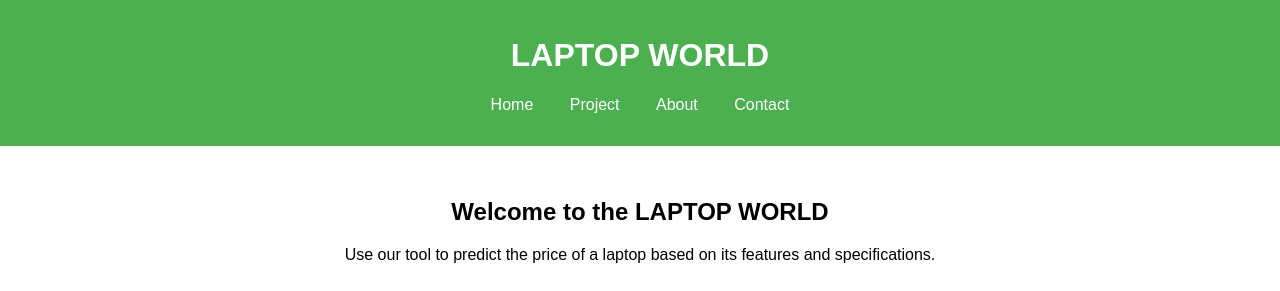
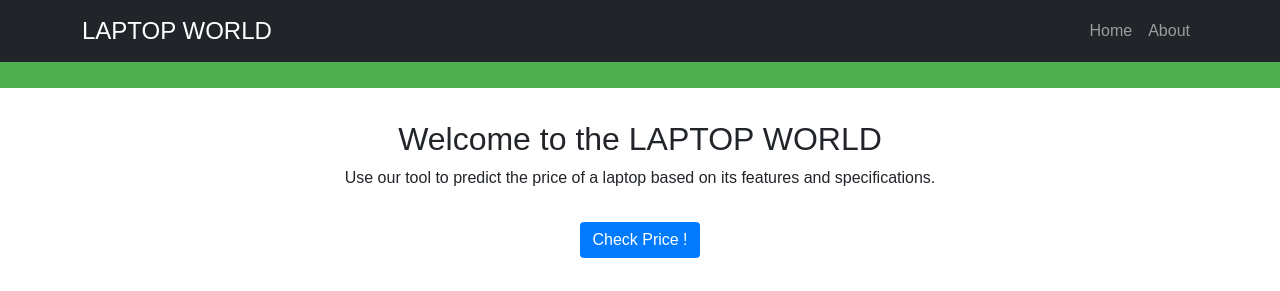
Before and after one commit to KeshavMaheshwari21/Python-DS, a Flask app: page / in a window 1280 px wide. Shown: the top 291 px of the page. Run offline with Flask 3, Linux system fonts and the light colour scheme; parts of the project's set-up code (start-up, migrations or seed data) failed here and were passed over; some libraries are stand-ins or nearby versions.

Commit message:
Update home.html

```diff
--- a/Projects/Laptop Price Predictation/templates/home.html
+++ b/Projects/Laptop Price Predictation/templates/home.html
@@ -1,10 +1,15 @@
 <!DOCTYPE html>
 <html lang="en">
+
 <head>
     <meta charset="UTF-8">
     <meta name="viewport" content="width=device-width, initial-scale=1.0">
-    <title>Laptop Price Predictor</title>
-</head>
+    <title>Project</title>
+    <link href="https://cdn.jsdelivr.net/npm/bootstrap@5.1.3/dist/css/bootstrap.min.css" rel="stylesheet"
+        integrity="sha384-1BmE4kWBq78iYhFldvKuhfTAU6auU8tT94WrHftjDbrCEXSU1oBoqyl2QvZ6jIW3" crossorigin="anonymous">
+    <link rel="stylesheet" href="https://cdnjs.cloudflare.com/ajax/libs/font-awesome/6.1.1/css/all.min.css"
+        integrity="sha512-KfkfwYDsLkIlwQp6LFnl8zNdLGxu9YAA1QvwINks4PhcElQSvqcyVLLD9aMhXd13uQjoXtEKNosOWaZqXgel0g=="
+        crossorigin="anonymous" referrerpolicy="no-referrer" />
     <style>
         body {
             font-family: Arial, sans-serif;
@@ -20,36 +25,66 @@ header {
             text-align: center;
         }
 
-nav ul {
-    list-style: none;
-    padding: 0;
+        nav {
+            background-color: #4CAF50;
+            color: white;
         }
 
-nav ul li {
-    display: inline;
-    margin: 0 1em;
+        .navbar-brand {
+            font-size: 1.5rem;
         }
 
-nav ul li a {
-    color: white;
-    text-decoration: none;
+        footer {
+            background-color: #f1f1f1;
+            text-align: center;
+            padding: 1em;
+            position: relative;
+            width: 100%;
+            bottom: 0;
         }
 
-main {
-    padding: 2em;
+        .form-container {
+            margin: 2em auto;
+            max-width: 900px;
+        }
+
+        .form-label {
+            font-weight: bold;
+        }
+
+        .btn-secondary {
+            margin-right: 1em;
+        }
+
+        .btn-blue {
+            background-color: #007bff;
+            border: none;
+            color: white;
+        }
+
+        .btn-blue:hover {
+            background-color: #0056b3;
+        }
+
+        @media (max-width: 600px) {
+            .form-container {
+                margin: 1em;
+            }
         }
 
         .intro {
             text-align: center;
+            margin: 2em 0;
         }
 
         .amazon-laptops {
-    margin-top: 2em;
+            margin: 2em auto;
+            max-width: 1200px;
         }
 
         .laptop-grid {
             display: grid;
-    grid-template-columns: repeat(auto-fill, minmax(200px, 1fr));
+            grid-template-columns: repeat(3, 1fr);
             gap: 1em;
         }
 
@@ -57,6 +92,7 @@ main {
             border: 1px solid #ddd;
             padding: 1em;
             text-align: center;
+            overflow: hidden; /* Ensure content doesn't overflow */
         }
 
         .laptop-item img {
@@ -64,13 +100,23 @@ main {
             height: auto;
         }
 
-footer {
-    background-color: #f1f1f1;
-    text-align: center;
-    padding: 1em;
-    position: absolute;
-    width: 100%;
-    bottom: 0;
+        .laptop-item h3 {
+            white-space: nowrap;
+            overflow: hidden;
+            text-overflow: ellipsis;
+            margin: 0;
+            padding: 0;
+        }
+
+        .laptop-item img.large {
+            width: 300px;
+            margin: 0 auto;
+        }
+
+        @media (max-width: 800px) {
+            .laptop-grid {
+                grid-template-columns: repeat(2, 1fr);
+            }
         }
 
         @media (max-width: 600px) {
@@ -83,20 +129,35 @@ footer {
                 grid-template-columns: 1fr;
             }
         }
+    </style>
+</head>
 
-</style>
 <body>
+
     <header>
-        <h1>LAPTOP WORLD</h1>
-        <nav>
-            <ul>
-                <li><a href="#">Home</a></li>
-                <li><a href="/project">Project</a></li>
-                <li><a href="#">About</a></li>
-                <li><a href="#">Contact</a></li>
+        <h1>Laptop World</h1>
+    </header>
+
+    <nav class="navbar navbar-expand-lg navbar-dark bg-dark fixed-top">
+        <div class="container">
+            <a class="navbar-brand" href="#">LAPTOP WORLD</a>
+            <button class="navbar-toggler" type="button" data-bs-toggle="collapse"
+                data-bs-target="#navbarSupportedContent" aria-controls="navbarSupportedContent" aria-expanded="false"
+                aria-label="Toggle navigation">
+                <span class="navbar-toggler-icon"></span>
+            </button>
+            <div class="collapse navbar-collapse" id="navbarSupportedContent">
+                <ul class="navbar-nav ms-auto mb-2 mb-lg-0">
+                    <li class="nav-item">
+                        <a class="nav-link" aria-current="page" href="/">Home</a>
+                    </li>
+                    <li class="nav-item">
+                        <a class="nav-link" href="#about">About</a>
+                    </li>
                 </ul>
+            </div>
+        </div>
     </nav>
-    </header>
 
     <main>
         <section class="intro">
@@ -104,44 +165,46 @@ footer {
             <p>Use our tool to predict the price of a laptop based on its features and specifications.</p>
         </section>
 
-        <section class="amazon-laptops" style="margin-left: 150px;margin-right: 150px;">
+        <div class="text-center mb-4">
+            <a class="btn btn-blue" href="/project" role="button">Check Price !</a>
+        </div>
+
+        <section class="amazon-laptops">
             <h2>Top Laptops on Amazon</h2>
             <div class="laptop-grid">
                 <div class="laptop-item">
-                    <img src="laptop1.jpg" alt="Laptop 1">
-                    <h3>Laptop 1</h3>
-                    <p>$999</p>
-                    <a href="https://www.amazon.com/laptop1" target="_blank">View on Amazon</a>
+                    <img src="static/acer.webp" alt="Acer Aspire 7 Gaming">
+                    <h3>Acer Aspire 7 Gaming</h3>
                 </div>
                 <div class="laptop-item">
-                    <img src="laptop2.jpg" alt="Laptop 2">
-                    <h3>Laptop 2</h3>
-                    <p>$799</p>
-                    <a href="https://www.amazon.com/laptop2" target="_blank">View on Amazon</a>
-                </div>
-                <!-- Add more laptop items as needed -->
-            </div>
-            <br><br>
-            <div class="laptop-grid">
-                <div class="laptop-item">
-                    <img src="laptop1.jpg" alt="Laptop 1">
-                    <h3>Laptop 1</h3>
-                    <p>$999</p>
-                    <a href="https://www.amazon.com/laptop1" target="_blank">View on Amazon</a>
+                    <img src="static/mac.webp" alt="MacBook Air 15">
+                    <h3>MacBook Air 15"</h3>
                 </div>
                 <div class="laptop-item">
-                    <img src="laptop2.jpg" alt="Laptop 2">
-                    <h3>Laptop 2</h3>
-                    <p>$799</p>
-                    <a href="https://www.amazon.com/laptop2" target="_blank">View on Amazon</a>
+                    <img src="static/acer.webp" alt="Acer Aspire 7">
+                    <h3>Acer Aspire 7</h3>
                 </div>
-                <!-- Add more laptop items as needed -->
+                <div class="laptop-item">
+                    <img src="static/samsung.webp" alt="Lenovo Ideapad" class="large" style="margin-top: 50px;">
+                    <h3 style="margin-top: 65px;">Samsung</h3>
+                </div>
+                <div class="laptop-item">
+                    <img src="static/lenovothink.webp" alt="HP Victus" class="large" style="margin-top: 20px;">
+                    <h3 style="margin-top: 35px;">HP Victus</h3>
+                </div>
+                <div class="laptop-item">
+                    <img src="static/mac.webp" alt="MacBook Air 15">
+                    <h3>MacBook Air 15"</h3>
+                </div>
             </div>
         </section>
     </main>
 
-    <footer style="margin-bottom: -150px;">
+    <footer>
         <p>&copy; 2024 LAPTOP WORLD. All rights reserved.</p>
     </footer>
+
+    <script src="https://cdn.jsdelivr.net/npm/bootstrap@5.1.3/dist/js/bootstrap.bundle.min.js"></script>
 </body>
+
 </html>
```
Lines whose indentation alone changed are shown as unchanged.
